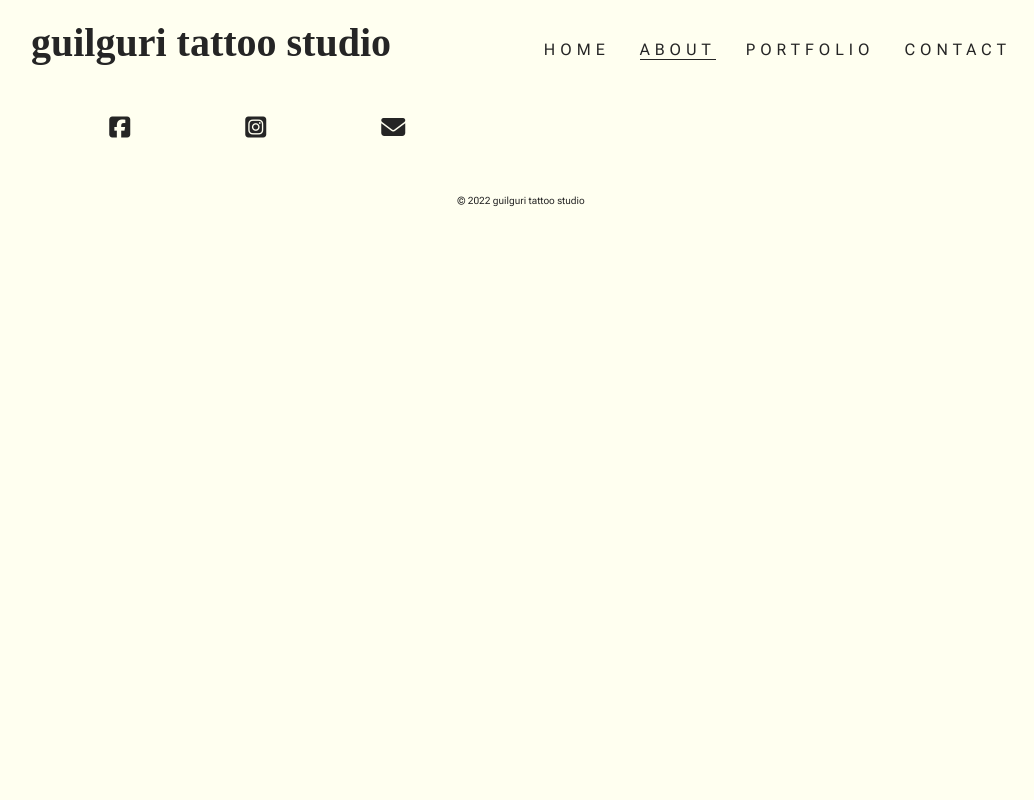
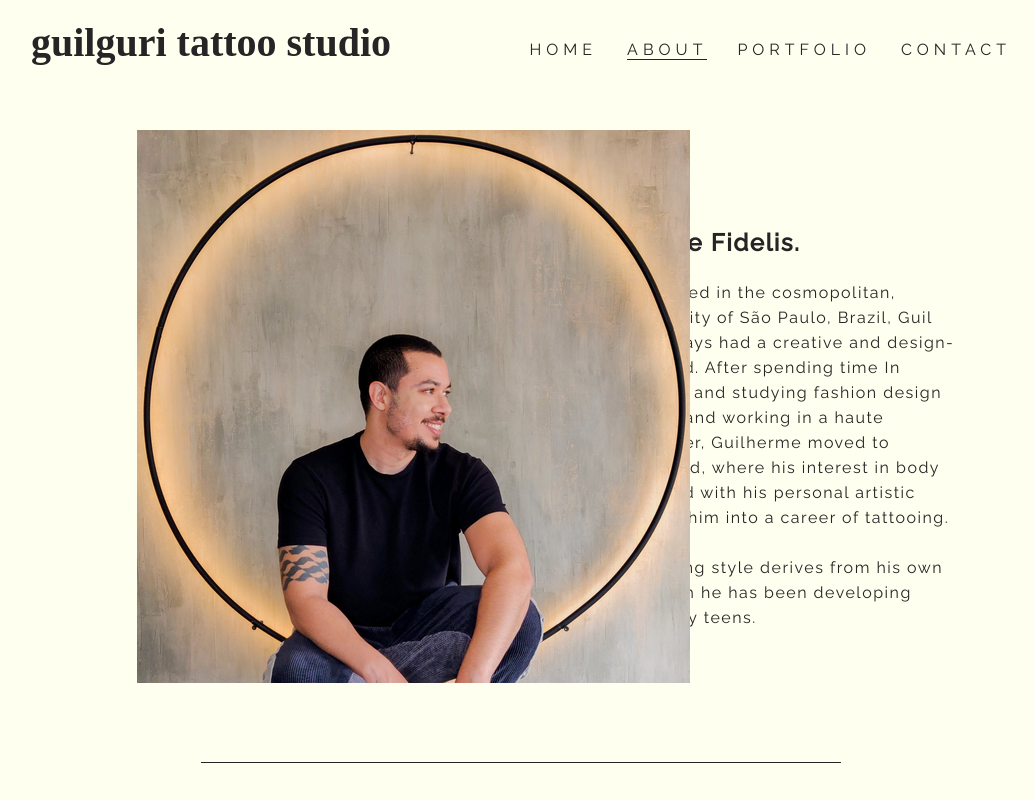
Before and after one commit to wayne-AF/p1-guilguri-tattoo-studio, a plain HTML site: page about.html in a window 1280 px wide. Shown: the top 800 px of the page, without its empty margins (119-1153 px from the left). Drawn offline with Linux system fonts and the light colour scheme; a web font is replaced by a local one.

Commit message:
add photo and text to about artist section

```diff
--- a/about.html
+++ b/about.html
@@ -38,7 +38,22 @@
             </ul>
         </nav>
     </header>
-    <section>
+    <section id="artist-section">
+        <div id="profile-photo">
+            <img src="assets/images/guilherme_photo.jpeg" alt="Guilherme Fidelis artist photo">
+
+        </div>
+        <div id="profile-text">
+            <h2>Guilherme Fidelis.</h2>
+            <br>
+            <p>Born and raised in the cosmopolitan, melting pot city of São Paulo, Brazil, Guil (he/him) always had a creative and design-oriented mind. After spending time In Kyoto, Japan, and studying fashion design in university and working in a haute couture atelier, Guilherme moved to Dublin, Ireland, where his interest in body art converged with his personal artistic style to lead him into a career of tattooing.</p>
+            <br>
+            <p> Guil's tattooing style derives from his own artwork which he has been developing since his early teens.  </p>
+        </div>
+    <hr>
+    </section>
+
+    <section id="studio-section">
 
     </section>
     <footer id="footer">
--- a/assets/css/styles.css
+++ b/assets/css/styles.css
@@ -1,4 +1,4 @@
-@import url("https://fonts.googleapis.com/css2?family=Quicksand:wght@300&family=Roboto+Flex:opsz,wght@8..144,200;8..144,300;8..144,400&family=Yuji+Syuku&display=swap");
+@import url("https://fonts.googleapis.com/css2?family=Raleway:wght@200;300;400;500&family=Yuji+Syuku&display=swap");
 
 * {
     margin: 0;
@@ -7,7 +7,8 @@
 }
 
 body {
-    font-family: 'Roboto Flex', sans-serif;
+    font-family: 'Raleway', sans-serif;
+    font-weight: 400;
     color: #252525;
     background-color: #fffff0;
     margin-left: auto;
@@ -47,7 +48,6 @@ a {
     color: ivory;
     border-radius: 2px;
 }
-
 
 #nav-menu a:hover {
     background-color: #252525;
@@ -178,3 +178,40 @@ a {
 #footer p {
     font-size: 10px;
 }
+
+/* About page */
+
+#artist-section {
+  padding-top: 30px;
+  /* background-color: orange; */
+  display: inline-block;
+  height: 600px;
+}
+
+#profile-photo {
+  /* background-color: pink; */
+  display: inline-block;
+  width: 30%;
+  margin-left: 20%;
+  border-radius: 50%;
+}
+
+#profile-text {
+  /* background-color: lightblue; */
+  width: 30%;
+  float: right;
+  margin-left: 3%;
+  margin-right: 16%;
+  letter-spacing: 1.5px;
+  line-height: 25px;
+  padding-top: 100px;
+}
+
+hr {
+  border-top: 1px solid #252525;
+  width: 50%;
+  margin-left: auto;
+  margin-right: auto;
+  margin-top: 75px;
+  margin-bottom: 75px;
+}
```
Also changed, not shown: assets/images/guilherme_photo.jpeg (added), 5 other files.
